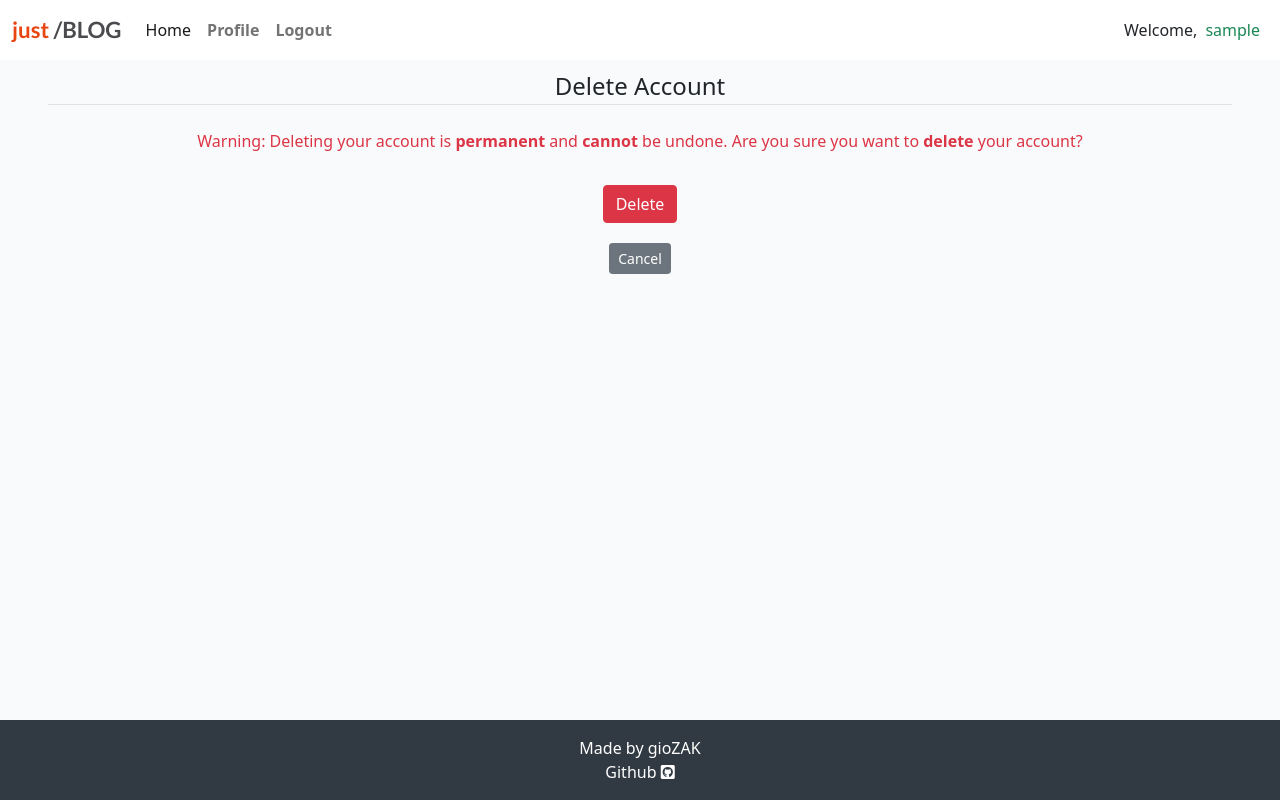
After one commit to gioZAK/justblog_v1, a Django app: page /account/delete/ in a window 1280 px wide. The commit adds this page. Run offline with Django 3.2, Linux system fonts and the light colour scheme; the visitor is signed in with stand-in values (Sample User, id 1).

Commit message:
create delete user function

```diff
--- a/blog/urls.py
+++ b/blog/urls.py
@@ -9,4 +9,5 @@ urlpatterns = [
     path('delete/<slug:slug>/', views.delete_post, name='delete_post'),
     path('like/<slug:slug>', views.PostLike.as_view(), name='post_like'),
     path('profile/<str:username>/', views.profile, name='profile'),
+    path('account/delete/', views.delete_account, name='delete_account'),
 ]
--- a/blog/views.py
+++ b/blog/views.py
@@ -1,10 +1,11 @@
 from django.shortcuts import render, redirect, get_object_or_404, reverse
 from django.contrib.auth.decorators import login_required
 from django.contrib.auth.models import User
+from django.contrib import messages
 from django.utils.text import slugify
 from django.views import generic, View
 from django.http import HttpResponseRedirect
-from .models import Post
+from .models import Post, Comment
 from .forms import CommentForm, PostForm
 from cloudinary.uploader import upload
 
@@ -142,8 +143,33 @@ def delete_post(request, slug):
         return redirect('home')
     return render(request, 'delete_post.html', {'post': post})
 
+
 @login_required
 def profile(request, username):
+    # Get the user whose profile is being viewed
     user = get_object_or_404(User, username=username)
     posts = Post.objects.filter(author=user)
-    return render(request, 'profile.html', {'user': user, 'posts': posts})
+    # Check if the logged-in user is the owner of the profile
+    is_owner = request.user == user
+    return render(request, 'profile.html', {'user': user, 'posts': posts,
+                                            'is_owner': is_owner})
+
+
+@login_required
+def delete_account(request):
+    if request.method == 'POST':
+        # Handle form submission
+        username = request.POST['username']
+        # Get the user object
+        user = User.objects.get(username=username)
+        # Delete the user's account
+        User.objects.filter(username=username).delete()
+        # Delete the user's comments
+        Comment.objects.filter(name=username).delete()
+        # Display a success message
+        messages.success(request, f'Account "{username}" was deleted.')
+        # Redirect to a home page
+        return redirect('home')
+    else:
+        # Render the delete account template
+        return render(request, 'delete_account.html')
--- /dev/null
+++ b/templates/delete_account.html
@@ -0,0 +1,20 @@
+{% extends "base.html" %}
+{% block content %}
+<div class="py-2 and px-5">
+    <form method="post">
+        {% csrf_token %}
+        <fieldset class="form-group">
+            <legend class="border-bottom mb-4 text-center">Delete Account</legend>
+            <input type="hidden" name="username" value="{{ request.user.username }}">
+        </fieldset>
+        <p class="text-danger text-center">Warning: Deleting your account is <b>permanent</b> and <b>cannot</b> be
+            undone. Are you sure you want to <b>delete</b> your account?</p>
+        <div class="pt-3 form-group text-center">
+            <button type="submit" class="btn btn-danger" value="Delete">Delete</button>
+        </div>
+        <div class="pt-3 form-group text-center">
+            <a class="btn btn-secondary btn-sm mt-1 mb-1" href="{% url 'home' %}">Cancel</a>
+        </div>
+    </form>
+</div>
+{% endblock content %}
--- a/templates/profile.html
+++ b/templates/profile.html
@@ -36,6 +36,9 @@
             </div>
         </div>
     </div>
+    {% if is_owner %}
+    <a href="/account/delete/" class="btn btn-danger mt-3">Delete Account</a>
+    {% endif %}
 </div>
 
 {% endblock %}
```
Also changed, not shown: blog/models.py (line endings or trailing spaces).
